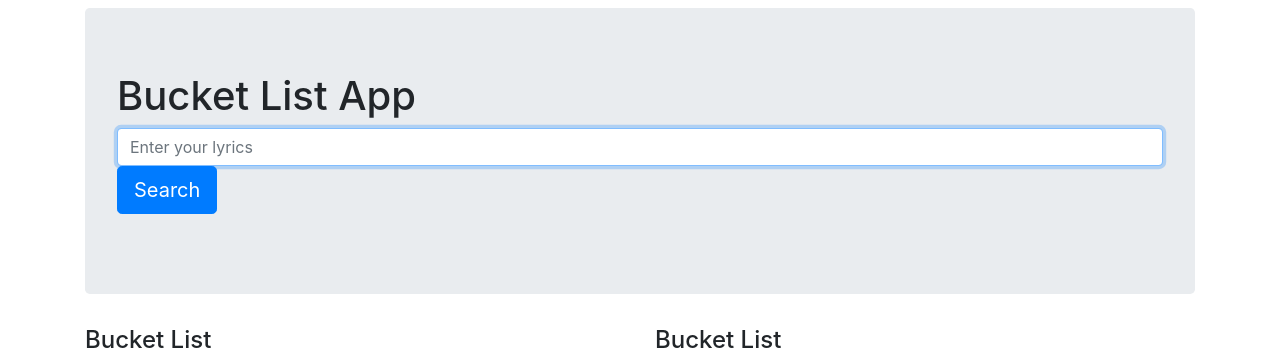
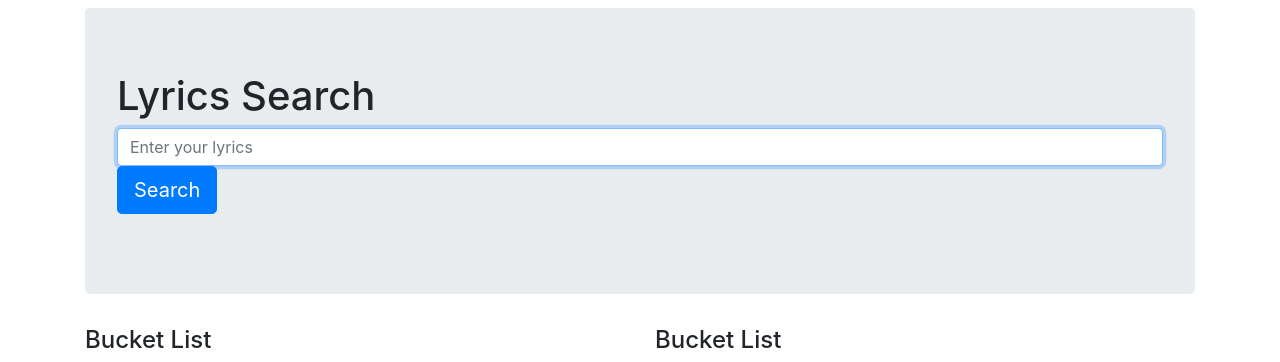
Before and after one commit to hmku/lyrics-search, a Flask app: page / in a window 1280 px wide. Shown: the part 58-420 px from the top of the page. Run offline with Flask 2, Linux system fonts and the light colour scheme; some libraries are stand-ins or nearby versions.

Commit message:
Change jumbotron header

```diff
--- a/templates/index.html
+++ b/templates/index.html
@@ -28,7 +28,7 @@
         </div>
 
         <div class="jumbotron">
-            <h1>Bucket List App</h1>
+            <h1>Lyrics Search</h1>
             <form action="/search-results" method="POST">
             <label for="inputName" class="sr-only">Name</label>
             <input type="text" name="query" id="query" class="form-control" placeholder="Enter your lyrics" required autofocus>
```
